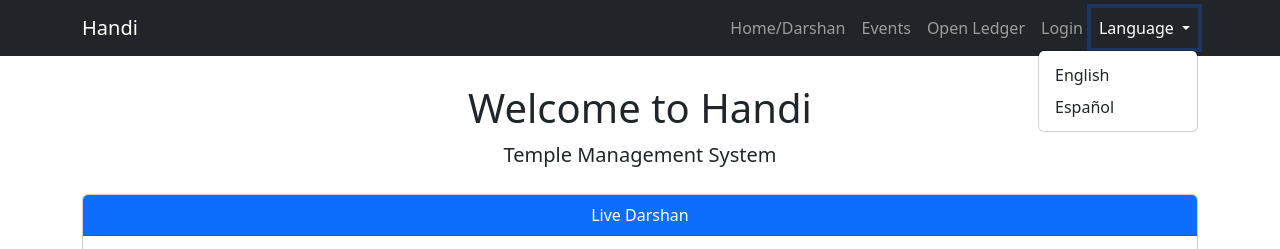
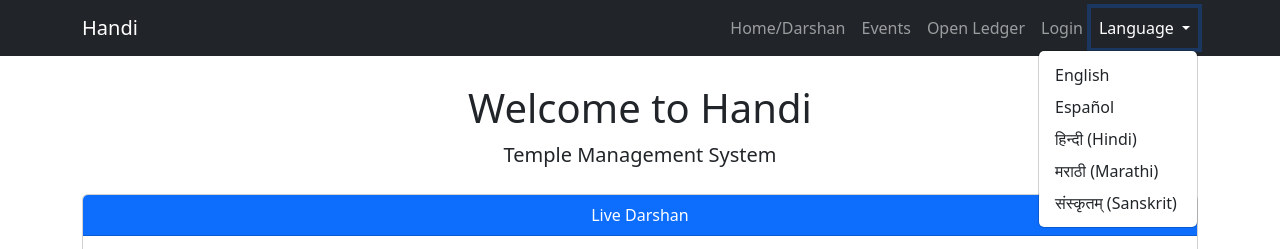
Before and after one commit to VedantMadane/handi, a FastAPI app: page / in a window 1280 px wide, after a click on "Language". Shown: the top 249 px of the page. Run offline with FastAPI, Linux system fonts and the light colour scheme; parts of the project's set-up code (start-up, migrations or seed data) failed here and were passed over; some libraries are stand-ins or nearby versions.

Commit message:
Add Hindi, Marathi, and Sanskrit Language Support
- Updated `i18n.py` to support `hi`, `mr`, `sa`.
- Generated and populated translation files for new languages.
- Updated language switcher in UI.
- Verified rendering with Devanagari script.

```diff
--- a/app/i18n.py
+++ b/app/i18n.py
@@ -8,7 +8,7 @@ LOCALE_DIR = os.path.join(os.path.dirname(__file__), "locales")
 def get_locale(request: Request) -> str:
     # 1. Query Param
     lang = request.query_params.get("lang")
-    if lang in ["en", "es"]:
+    if lang in ["en", "es", "hi", "mr", "sa"]:
         return lang
 
     # 2. Cookie (Could implement later)
--- a/app/templates/base.html
+++ b/app/templates/base.html
@@ -34,6 +34,9 @@
                         <ul class="dropdown-menu dropdown-menu-end" aria-labelledby="langDropdown">
                             <li><a class="dropdown-item" href="?lang=en">English</a></li>
                             <li><a class="dropdown-item" href="?lang=es">Español</a></li>
+                            <li><a class="dropdown-item" href="?lang=hi">हिन्दी (Hindi)</a></li>
+                            <li><a class="dropdown-item" href="?lang=mr">मराठी (Marathi)</a></li>
+                            <li><a class="dropdown-item" href="?lang=sa">संस्कृतम् (Sanskrit)</a></li>
                         </ul>
                     </li>
                 </ul>
```
Also changed, not shown: app/locales/hi/LC_MESSAGES/messages.po (added), app/locales/mr/LC_MESSAGES/messages.po (added), app/locales/sa/LC_MESSAGES/messages.po (added), 3 other files.
